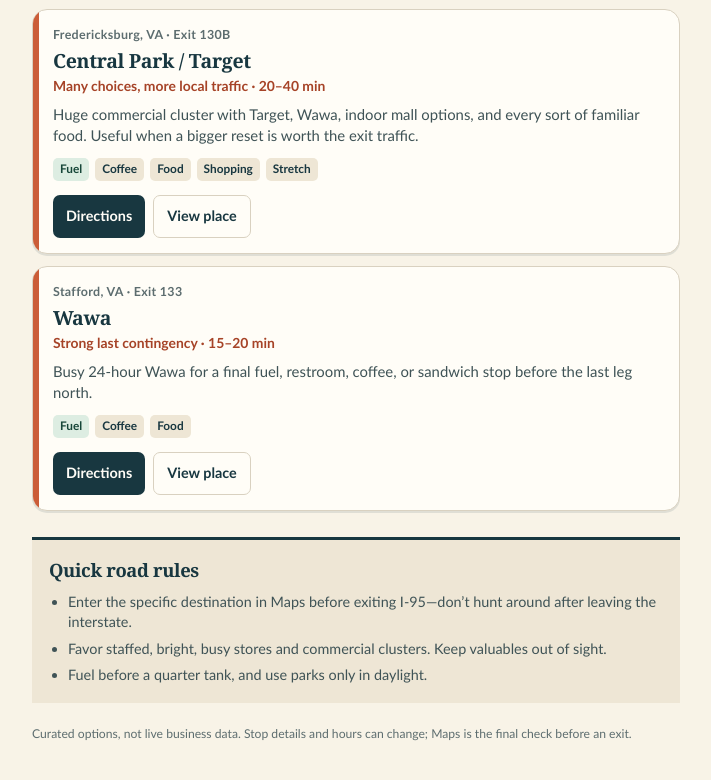
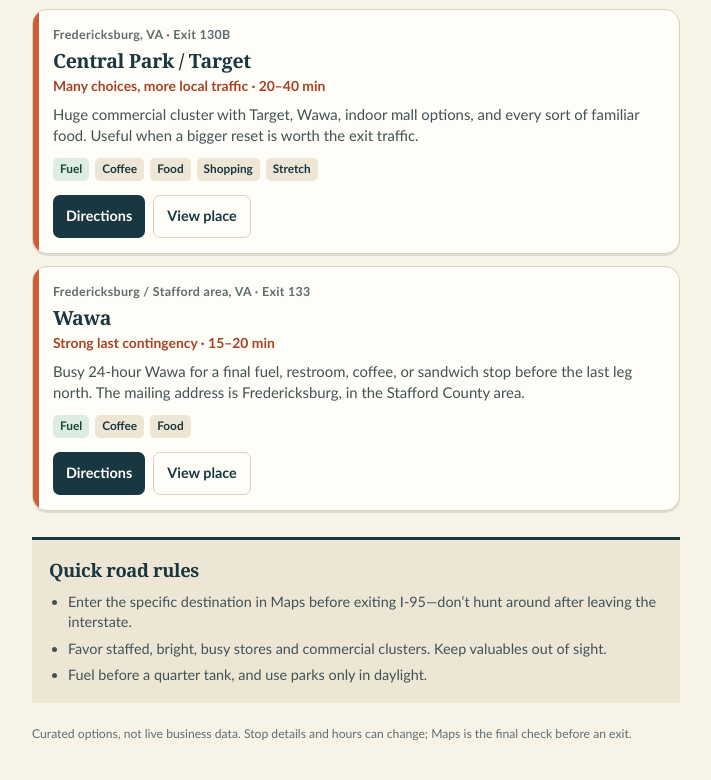
Before and after one commit to danmunz/drive-95, a plain HTML site: page index.html in a window 1280 px wide. Shown: the part 4109-4889 px from the top of the page, without its empty margins (284-995 px from the left). Drawn offline with nearby package versions, Linux system fonts and the light colour scheme.

Commit message:
Correct stop map coordinates and labels

```diff
--- a/index.html
+++ b/index.html
@@ -174,22 +174,22 @@
 
     <script>
       const stops = [
-        { mile: 88, city: "Pooler, GA", name: "Pooler retail break", exit: "Exit 104", address: "200 Tanger Outlets Blvd, Pooler, GA 31322", lat: 32.116, lng: -81.246, tags: ["coffee", "food", "shopping", "stretch"], primary: "Coffee, food & a real walk", note: "Busy suburban shopping cluster with Starbucks, big-box stores, fast food, and Tanger Outlets. Best if they want more than a quick pump stop.", duration: "Allow 25–45 min" },
-        { mile: 123, city: "Hardeeville, SC", name: "South Carolina Welcome Center", exit: "Mile 4 northbound", address: "South Carolina Welcome Center I-95 North, Hardeeville, SC", lat: 32.254, lng: -81.098, tags: ["stretch"], primary: "No-detour restroom break", note: "Official welcome center with restrooms, parking, picnic space, and visitor information. No fuel or prepared food.", duration: "10–15 min" },
-        { mile: 124, city: "Hardeeville, SC", name: "QuikTrip", exit: "Exit 5", address: "15966 Whyte Hardee Blvd, Hardeeville, SC 29927", lat: 32.286, lng: -81.080, tags: ["fuel", "coffee", "food"], primary: "Reliable early reset", note: "Large 24-hour convenience stop with fuel, coffee, QT Kitchens food, and restrooms immediately off I-95.", duration: "15–20 min" },
+        { mile: 88, city: "Pooler, GA", name: "Pooler retail break", exit: "Exit 104", address: "200 Tanger Outlets Blvd, Pooler, GA 31322", lat: 32.1335, lng: -81.2447, tags: ["coffee", "food", "shopping", "stretch"], primary: "Coffee, food & a real walk", note: "Busy suburban shopping cluster with Starbucks, big-box stores, fast food, and Tanger Outlets. Best if they want more than a quick pump stop.", duration: "Allow 25–45 min" },
+        { mile: 123, city: "Hardeeville, SC", name: "South Carolina Welcome Center", exit: "Mile 4 northbound", address: "South Carolina Welcome Center I-95 North, Hardeeville, SC", lat: 32.2669, lng: -81.0860, tags: ["stretch"], primary: "No-detour restroom break", note: "Official welcome center with restrooms, parking, picnic space, and visitor information. No fuel or prepared food.", duration: "10–15 min" },
+        { mile: 124, city: "Hardeeville, SC", name: "QuikTrip", exit: "Exit 5", address: "15966 Whyte Hardee Blvd, Hardeeville, SC 29927", lat: 32.2703, lng: -81.0791, tags: ["fuel", "coffee", "food"], primary: "Reliable early reset", note: "Large 24-hour convenience stop with fuel, coffee, QT Kitchens food, and restrooms immediately off I-95.", duration: "15–20 min" },
         { mile: 278, city: "Florence, SC", name: "Target + food cluster", exit: "Exit 160A", address: "2791 David H McLeod Blvd, Florence, SC 29501", lat: 34.193, lng: -79.829, tags: ["coffee", "food", "shopping", "stretch"], primary: "Coffee and choices", note: "Target with in-store Starbucks plus Chipotle, Panda Express, Jersey Mike’s, and other familiar options close together.", duration: "20–35 min" },
-        { mile: 288, city: "Florence, SC", name: "Buc-ee’s", exit: "Exit 170", address: "3390 N Williston Rd, Florence, SC 29506", lat: 34.256, lng: -79.767, tags: ["fuel", "coffee", "food", "shopping", "stretch"], primary: "Best all-purpose stop", note: "Big, bright 24-hour travel center: fuel, famously extensive restrooms, hot food, coffee, snacks, and plenty to browse. It can be busy on Sunday.", duration: "25–40 min" },
-        { mile: 348, city: "Rowland, NC", name: "North Carolina Welcome Center", exit: "Mile 5 northbound", address: "I-95 N, Rowland, NC 28383", lat: 34.636, lng: -79.304, tags: ["stretch"], primary: "No-detour backup", note: "Staffed visitor facility in daytime, with 24-hour restrooms and drinking water. Useful only if the bathroom is the priority.", duration: "10–15 min" },
-        { mile: 366, city: "Lumberton, NC", name: "Wawa", exit: "Exit 22", address: "150 Jackson Ct, Lumberton, NC 28358", lat: 34.653, lng: -79.016, tags: ["fuel", "coffee", "food"], primary: "Fast fuel + food option", note: "Newer 24-hour Wawa directly off the interstate with fuel, made-to-order food, coffee, and restrooms. Starbucks and Firehouse Subs are nearby.", duration: "15–25 min" },
-        { mile: 398, city: "Fayetteville, NC", name: "Starbucks Cedar Creek", exit: "Exit 49", address: "1855 Cedar Creek Rd, Fayetteville, NC 28312", lat: 35.01, lng: -78.82, tags: ["coffee", "food"], primary: "Predictable coffee stop", note: "Drive-through Starbucks with indoor seating about 0.6 miles off I-95—simple for coffee, a restroom, and a short reset.", duration: "15–20 min" },
-        { mile: 444, city: "Benson, NC", name: "Sheetz", exit: "Near Exit 79", address: "13433 NC-210, Benson, NC 27504", lat: 35.381, lng: -78.550, tags: ["fuel", "coffee", "food"], primary: "Easy 24-hour fallback", note: "Large-format Sheetz for fuel, made-to-order food, coffee, and restrooms, about a mile off the interstate.", duration: "15–20 min" },
+        { mile: 288, city: "Florence, SC", name: "Buc-ee’s", exit: "Exit 170", address: "3390 N Williston Rd, Florence, SC 29506", lat: 34.2717, lng: -79.7024, tags: ["fuel", "coffee", "food", "shopping", "stretch"], primary: "Best all-purpose stop", note: "Big, bright 24-hour travel center: fuel, famously extensive restrooms, hot food, coffee, snacks, and plenty to browse. It can be busy on Sunday.", duration: "25–40 min" },
+        { mile: 348, city: "Rowland, NC", name: "North Carolina Welcome Center", exit: "Mile 5 northbound", address: "I-95 N, Rowland, NC 28383", lat: 34.5377, lng: -79.2358, tags: ["stretch"], primary: "No-detour backup", note: "Staffed visitor facility in daytime, with 24-hour restrooms and drinking water. Useful only if the bathroom is the priority.", duration: "10–15 min" },
+        { mile: 366, city: "Lumberton, NC", name: "Wawa", exit: "Exit 22", address: "150 Jackson Ct, Lumberton, NC 28358", lat: 34.6683, lng: -79.0048, tags: ["fuel", "coffee", "food"], primary: "Fast fuel + food option", note: "Newer 24-hour Wawa directly off the interstate with fuel, made-to-order food, coffee, and restrooms. Starbucks and Firehouse Subs are nearby.", duration: "15–25 min" },
+        { mile: 398, city: "Fayetteville, NC", name: "Starbucks Cedar Creek", exit: "Exit 49", address: "1855 Cedar Creek Rd, Fayetteville, NC 28312", lat: 35.0102, lng: -78.8297, tags: ["coffee", "food"], primary: "Predictable coffee stop", note: "Drive-through Starbucks with indoor seating about 0.6 miles off I-95—simple for coffee, a restroom, and a short reset.", duration: "15–20 min" },
+        { mile: 444, city: "Benson, NC", name: "Sheetz", exit: "Near Exit 79", address: "13433 NC-210, Benson, NC 27504", lat: 35.5160, lng: -78.5786, tags: ["fuel", "coffee", "food"], primary: "Easy 24-hour fallback", note: "Large-format Sheetz for fuel, made-to-order food, coffee, and restrooms, about a mile off the interstate.", duration: "15–20 min" },
         { mile: 465, city: "Smithfield / Selma, NC", name: "Sheetz + Carolina Premium Outlets", exit: "Exit 95", address: "300 S Endurance Way, Selma, NC 27576", lat: 35.534, lng: -78.330, tags: ["fuel", "coffee", "food", "shopping", "stretch"], primary: "Best mid-trip longer break", note: "Choose the newer-feeling Sheetz for efficiency, or pair it with nearby outlets and Starbucks for a real walking/shopping break.", duration: "20–40 min" },
         { mile: 515, city: "Rocky Mount, NC", name: "Target + Sheetz options", exit: "Exit 138A", address: "731 Sutters Creek Blvd, Rocky Mount, NC 27804", lat: 35.987, lng: -77.803, tags: ["fuel", "coffee", "food", "shopping", "stretch"], primary: "Shop or make it quick", note: "Target has an in-store Starbucks and plenty of indoor browsing; nearby Sheetz is the quicker 24-hour fuel and restroom alternative.", duration: "15–40 min" },
-        { mile: 564, city: "Roanoke Rapids, NC", name: "Sheetz + Starbucks", exit: "Exit 173 area", address: "1500 Julian R Allsbrook Hwy, Roanoke Rapids, NC 27870", lat: 36.449, lng: -77.654, tags: ["fuel", "coffee", "food"], primary: "Final North Carolina reset", note: "Easy large-format Sheetz for fuel and food; a Starbucks in the Premier Landing shopping area is a useful alternative.", duration: "15–20 min" },
+        { mile: 564, city: "Roanoke Rapids, NC", name: "Sheetz + Starbucks", exit: "Exit 173 area", address: "1500 Julian R Allsbrook Hwy, Roanoke Rapids, NC 27870", lat: 36.4345, lng: -77.6369, tags: ["fuel", "coffee", "food"], primary: "Final North Carolina reset", note: "Easy large-format Sheetz for fuel and food; a Starbucks in the Premier Landing shopping area is a useful alternative.", duration: "15–20 min" },
         { mile: 620, city: "Carson, VA", name: "Carson Safety Rest Area", exit: "Mile 37 northbound", address: "I-95 N, Carson, VA 23830", lat: 36.998, lng: -77.398, tags: ["stretch"], primary: "Spacious official rest area", note: "One of the stronger official facilities: many car spaces, vending, picnic tables, grills, and a pet area. No gas or restaurant.", duration: "10–15 min" },
         { mile: 671, city: "Ashland, VA", name: "Wawa / Starbucks / Sheetz", exit: "Exit 86–89", address: "10373 Sliding Hill Rd, Ashland, VA 23005", lat: 37.744, lng: -77.481, tags: ["fuel", "coffee", "food"], primary: "Final major refresh", note: "A developed exit with 24-hour Wawa and Sheetz options plus a newer Starbucks nearby—good before Fredericksburg and Northern Virginia traffic.", duration: "15–25 min" },
-        { mile: 704, city: "Fredericksburg, VA", name: "Central Park / Target", exit: "Exit 130B", address: "1180 Carl D Silver Pkwy, Fredericksburg, VA 22401", lat: 38.299, lng: -77.516, tags: ["fuel", "coffee", "food", "shopping", "stretch"], primary: "Many choices, more local traffic", note: "Huge commercial cluster with Target, Wawa, indoor mall options, and every sort of familiar food. Useful when a bigger reset is worth the exit traffic.", duration: "20–40 min" },
-        { mile: 713, city: "Stafford, VA", name: "Wawa", exit: "Exit 133", address: "9 S Gateway Dr, Stafford, VA 22554", lat: 38.415, lng: -77.408, tags: ["fuel", "coffee", "food"], primary: "Strong last contingency", note: "Busy 24-hour Wawa for a final fuel, restroom, coffee, or sandwich stop before the last leg north.", duration: "15–20 min" }
+        { mile: 704, city: "Fredericksburg, VA", name: "Central Park / Target", exit: "Exit 130B", address: "1180 Carl D Silver Pkwy, Fredericksburg, VA 22401", lat: 38.2999, lng: -77.5133, tags: ["fuel", "coffee", "food", "shopping", "stretch"], primary: "Many choices, more local traffic", note: "Huge commercial cluster with Target, Wawa, indoor mall options, and every sort of familiar food. Useful when a bigger reset is worth the exit traffic.", duration: "20–40 min" },
+        { mile: 713, city: "Fredericksburg / Stafford area, VA", name: "Wawa", exit: "Exit 133", address: "9 S Gateway Dr, Fredericksburg, VA 22406", lat: 38.415, lng: -77.408, tags: ["fuel", "coffee", "food"], primary: "Strong last contingency", note: "Busy 24-hour Wawa for a final fuel, restroom, coffee, or sandwich stop before the last leg north. The mailing address is Fredericksburg, in the Stafford County area.", duration: "15–20 min" }
       ];
 
       let activeFilter = "all";
```
